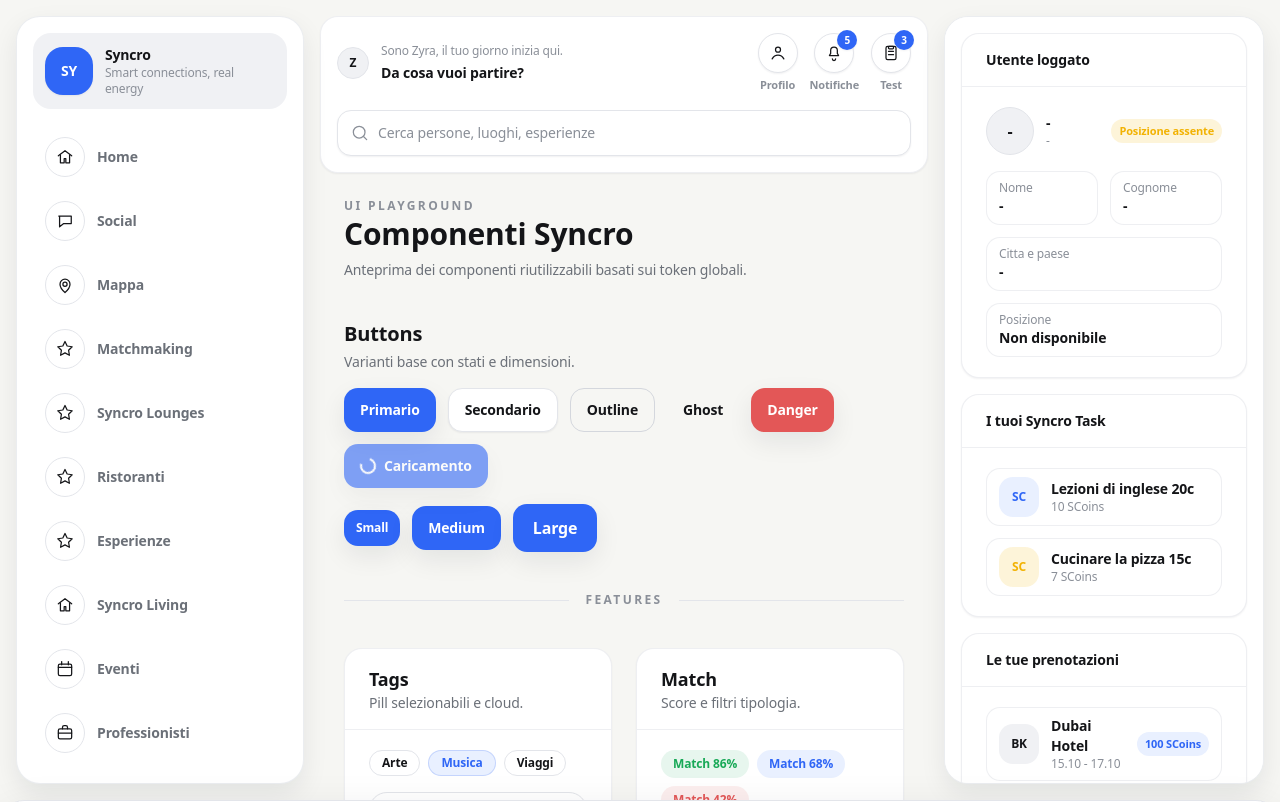
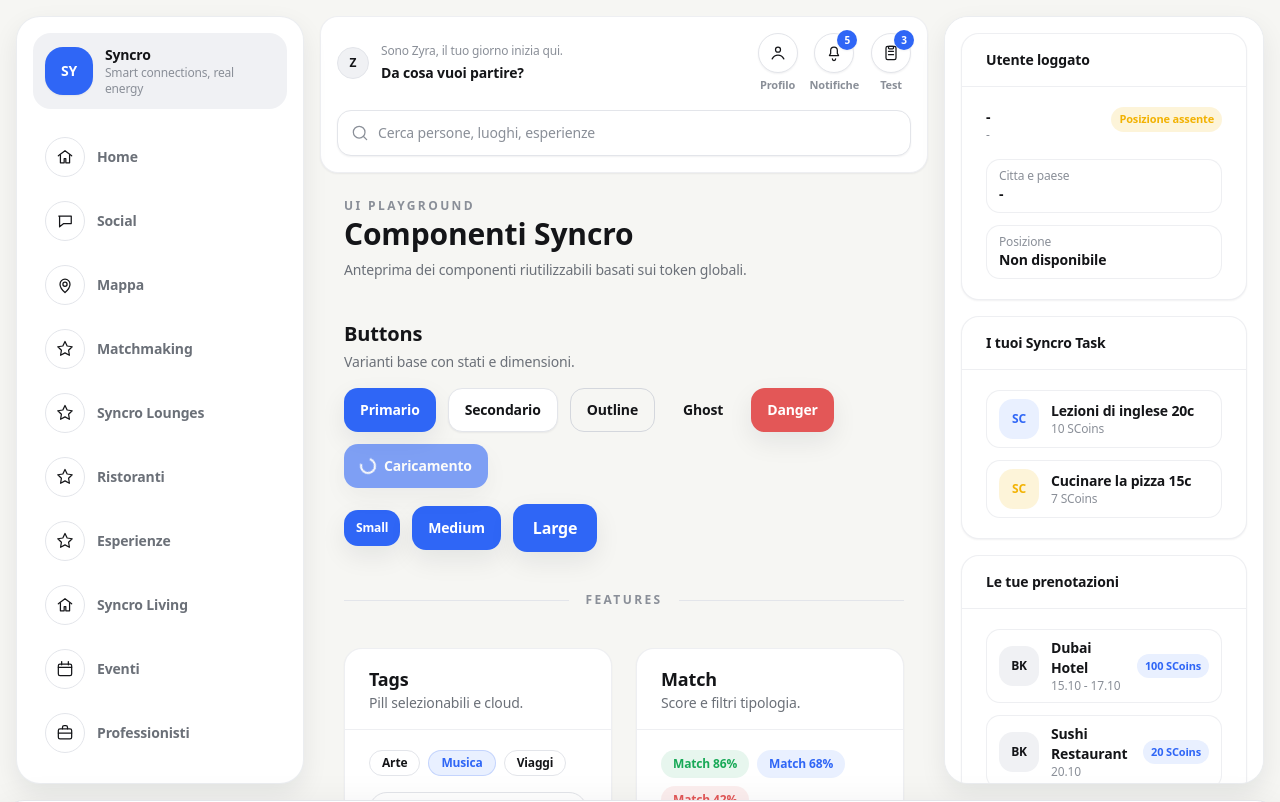
Before and after one commit to saddamsheikh01/syncro, a Next.js app in the folder frontend/: page /test in a window 1280 px wide. Shown: the top 802 px of the page. Built offline with nearby package versions, Linux system fonts and the light colour scheme.

Commit message:
[FE] fix: ui fixes

```diff
--- a/frontend/src/components/elements/User.tsx
+++ b/frontend/src/components/elements/User.tsx
@@ -1,10 +1,10 @@
 "use client";
 
-import { useEffect, useMemo } from "react";
+import { useEffect } from "react";
 import { useAuth, usePosition, useUser } from "@/hooks";
 import { Card, CardBody, CardHeader } from "@/components/elements/Card";
-import { Avatar } from "@/components/elements/Avatar";
 import { Badge } from "@/components/elements/Badge";
+import { Button } from "@/components/buttons/Button";
 
 const formatCoordinate = (value: number | null | undefined) => {
   if (typeof value !== "number") {
@@ -13,21 +13,13 @@ const formatCoordinate = (value: number | null | undefined) => {
   return value.toFixed(5);
 };
 
-const splitName = (fullName: string) => {
-  const parts = fullName.trim().split(/\s+/).filter(Boolean);
-  return {
-    firstName: parts[0] ?? "",
-    lastName: parts.slice(1).join(" "),
-  };
-};
-
 const formatLocation = (city?: string | null, country?: string | null) => {
   const parts = [city?.trim(), country?.trim()].filter(Boolean);
   return parts.length ? parts.join(", ") : "-";
 };
 
 export const User = () => {
-  const { user, actions: authActions, isAuthenticated } = useAuth();
+  const { user, status, actions: authActions, isAuthenticated } = useAuth();
   const { profile, actions: userActions } = useUser();
   const { position, hasPosition, actions: positionActions } = usePosition();
 
@@ -54,13 +46,8 @@ export const User = () => {
     userActions,
   ]);
 
+  const email = user?.email ?? "-";
   const fullName = profile?.fullName?.trim() ?? "";
-  const { firstName, lastName } = useMemo(
-    () => splitName(fullName),
-    [fullName]
-  );
-
-  const email = user?.email ?? "-";
   const displayName = fullName || email;
   const cityCountry = formatLocation(profile?.city, profile?.country);
   const locationLabel = hasPosition
@@ -75,8 +62,7 @@ export const User = () => {
         <h3 className="text-sm font-semibold text-foreground">Utente loggato</h3>
       </CardHeader>
       <CardBody className="space-y-4">
-        <div className="flex items-center gap-3">
-          <Avatar name={displayName} size="lg" />
+        <div className="flex items-start justify-between gap-3">
           <div className="flex-1">
             <p className="text-sm font-semibold text-foreground">
               {displayName || "-"}
@@ -88,18 +74,6 @@ export const User = () => {
           </Badge>
         </div>
         <div className="grid gap-3 text-xs sm:grid-cols-2">
-          <div className="rounded-[var(--radius-md)] border border-border/60 bg-surface px-3 py-2">
-            <p className="text-subtle">Nome</p>
-            <p className="text-sm font-semibold text-foreground">
-              {firstName || "-"}
-            </p>
-          </div>
-          <div className="rounded-[var(--radius-md)] border border-border/60 bg-surface px-3 py-2">
-            <p className="text-subtle">Cognome</p>
-            <p className="text-sm font-semibold text-foreground">
-              {lastName || "-"}
-            </p>
-          </div>
           <div className="rounded-[var(--radius-md)] border border-border/60 bg-surface px-3 py-2 sm:col-span-2">
             <p className="text-subtle">Citta e paese</p>
             <p className="text-sm font-semibold text-foreground">{cityCountry}</p>
@@ -111,6 +85,17 @@ export const User = () => {
             </p>
           </div>
         </div>
+        {isAuthenticated ? (
+          <Button
+            size="sm"
+            variant="outline"
+            loading={status === "loading"}
+            loadingText="Logout"
+            onClick={() => authActions.logout()}
+          >
+            Logout
+          </Button>
+        ) : null}
       </CardBody>
     </Card>
   );
--- a/frontend/src/features/auth/Login.tsx
+++ b/frontend/src/features/auth/Login.tsx
@@ -2,30 +2,35 @@
 
 import { useEffect, useState } from "react";
 import Link from "next/link";
+import { useRouter } from "next/navigation";
 import { useAuth } from "../../hooks";
 
 export const Login = () => {
+  const router = useRouter();
   const { status, error, isAuthenticated, user, actions } = useAuth();
   const [email, setEmail] = useState("");
   const [password, setPassword] = useState("");
-  const [success, setSuccess] = useState(false);
   const [showPassword, setShowPassword] = useState(false);
 
   useEffect(() => {
     actions.hydrate();
   }, [actions]);
 
+  useEffect(() => {
+    if (isAuthenticated) {
+      router.replace("/test");
+    }
+  }, [isAuthenticated, router]);
+
   const isSubmitting = status === "loading";
 
   const handleSubmit = async (event: React.FormEvent<HTMLFormElement>) => {
     event.preventDefault();
-    setSuccess(false);
 
     try {
       await actions.login({ email, password });
-      setSuccess(true);
+      router.push("/test");
     } catch {
-      setSuccess(false);
     }
   };
 
@@ -99,12 +104,6 @@ export const Login = () => {
             </div>
           ) : null}
 
-          {success && !error ? (
-            <div className="rounded-[var(--radius-md)] border border-success/20 bg-success/10 px-4 py-3 text-sm text-success">
-              Accesso completato.
-            </div>
-          ) : null}
-
           {isAuthenticated && user ? (
             <div className="rounded-[var(--radius-md)] border border-border-strong bg-surface px-4 py-3 text-sm text-foreground">
               Sei autenticato come {user.email ?? "utente"}.
--- a/frontend/src/features/auth/Register.tsx
+++ b/frontend/src/features/auth/Register.tsx
@@ -11,26 +11,28 @@ export const Register = () => {
   const { actions: analyticsActions } = useAnalytics();
   const [email, setEmail] = useState("");
   const [password, setPassword] = useState("");
-  const [success, setSuccess] = useState(false);
   const [showPassword, setShowPassword] = useState(false);
 
   useEffect(() => {
     actions.hydrate();
   }, [actions]);
 
+  useEffect(() => {
+    if (isAuthenticated) {
+      router.replace("/test");
+    }
+  }, [isAuthenticated, router]);
+
   const isSubmitting = status === "loading";
 
   const handleSubmit = async (event: React.FormEvent<HTMLFormElement>) => {
     event.preventDefault();
-    setSuccess(false);
 
     try {
       await actions.register({ email, password });
-      setSuccess(true);
       analyticsActions.trackEvent({ eventType: "USER_REGISTERED" }).catch(() => undefined);
       router.push("/onboarding/step-1");
     } catch {
-      setSuccess(false);
     }
   };
 
@@ -104,12 +106,6 @@ export const Register = () => {
             </div>
           ) : null}
 
-          {success && !error ? (
-            <div className="rounded-[var(--radius-md)] border border-success/20 bg-success/10 px-4 py-3 text-sm text-success">
-              Registrazione completata.
-            </div>
-          ) : null}
-
           {isAuthenticated && user ? (
             <div className="rounded-[var(--radius-md)] border border-border-strong bg-surface px-4 py-3 text-sm text-foreground">
               Account attivo per {user.email ?? "utente"}.
```
